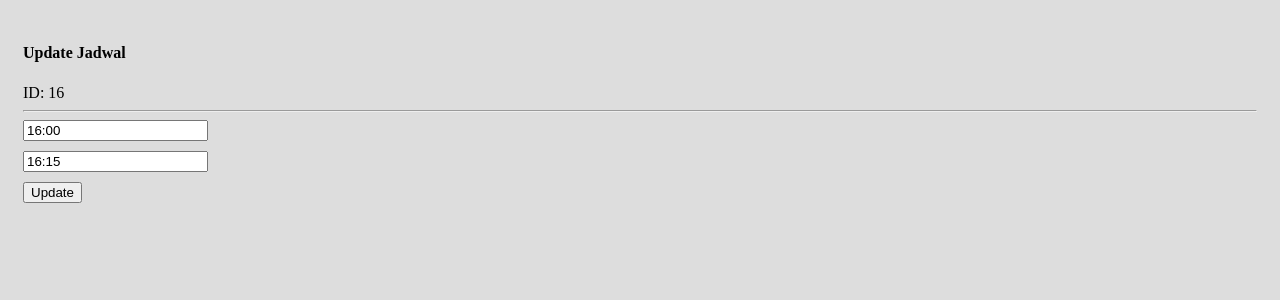
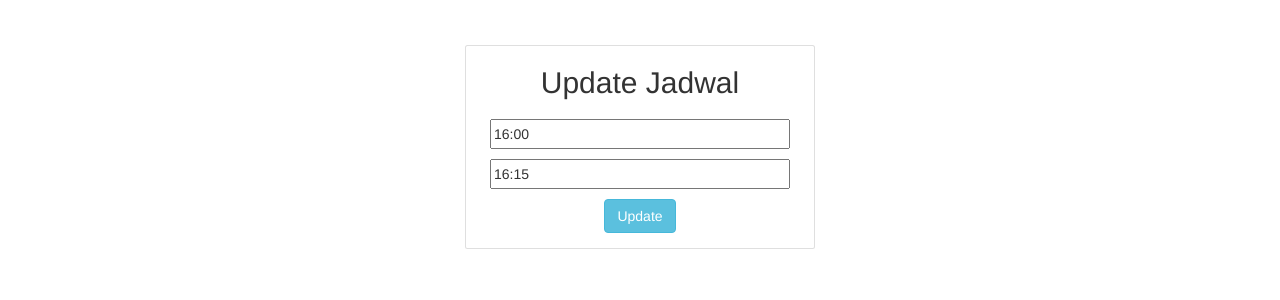
Before and after one commit to ahmadun/Car-Request, a PHP site: page /phpmailer/edit_jadwal.php?id=16 in a window 1280 px wide. Shown: the top 300 px of the page. Run offline with PHP 8.4, Linux system fonts and the light colour scheme; data comes from the database, SQL or seed files in the repository; data that the repository does not hold is empty; some libraries are stand-ins or nearby versions.

Commit message:
Update edit_jadwal.php

```diff
--- a/edit_jadwal.php
+++ b/edit_jadwal.php
@@ -1,21 +1,54 @@
 <!DOCTYPE html>
-<html>
+<html lang="en">
 <head>
-	<title>Admin</title>
-</head>
-<body style="padding:15px;background:#ddd">
-	<h4>Update Jadwal</h4>
+  <meta charset="UTF-8" />
+  <meta name="viewport" content="width=device-width, initial-scale=1.0" />
+  <title>USER</title>
+  <!-- bootstrap 5 css -->
+<link rel="stylesheet" href="css/bootstrap.min.css">
+    <link href="https://netdna.bootstrapcdn.com/bootstrap/3.0.0/css/bootstrap-glyphicons.css" rel="stylesheet">
+    <link rel="stylesheet" href="https://stackpath.bootstrapcdn.com/bootstrap/5.0.0-alpha2/css/bootstrap.min.css" integrity="sha384-DhY6onE6f3zzKbjUPRc2hOzGAdEf4/Dz+WJwBvEYL/lkkIsI3ihufq9hk9K4lVoK" crossorigin="anonymous" />
+    <link rel="stylesheet" href="https://cdn.jsdelivr.net/npm/bootstrap-icons@1.9.1/font/bootstrap-icons.css" />
+    <link rel="stylesheet" href="css/fontawesome.css">
+    <script src="https://code.jquery.com/jquery-3.6.0.min.js"></script>
+
+
+
+<body style="padding:15px;background: white;">
+<body>
+    <div class="container">
+      <div class="row">
+            <div class="col-md-4 offset-md-4 mt-5">
+              <body style="padding:15px;background:#ddd">
 <?php
-	include 'koneksi.php';
-	$id = @$_GET['id'];
-	$data = mysqli_query($koneksi,"select * from jadwal where id='$id'");
-	$d = mysqli_fetch_array($data);?>
-
+  include 'koneksi.php';
+  $id = @$_GET['id'];
+  $data = mysqli_query($koneksi,"select * from jadwal where id='$id'");
+  $d = mysqli_fetch_array($data);?>
+<body>
+               <div class="card" style="width: auto; height: auto;">
+                <div class="card-title text-center">
+    <h3 style="font-size: 30px;">Update Jadwal</h3>
+    <div class="card-body">
 <form action="update_jadwal.php?id=<?php echo $id ?>" method="post">
-ID: <?php echo $d['id']; ?><br><hr>
-<input style="margin-bottom:10px;" type="text" name="plan1" value="<?php echo $d['plan1']; ?>"><br>
-<input style="margin-bottom:10px;" type="text" name="plan3" value="<?php echo $d['plan3']; ?>"><br>
-<button type="submit">Update</button>
+  <table>
+          <form class="form-group" method="post">
+<input style="margin-bottom:10px; width: 300px; height: 30px;" type="text" name="plan1" value="<?php echo $d['plan1']; ?>"><br>
+<input style="margin-bottom:10px; width: 300px; height: 30px;" type="text" name="plan3" value="<?php echo $d['plan3']; ?>"><br>
+<button type="submit" class="btn btn-info">Update</button>
 </form>
 </body>
 </html>
+
+</tr></div>
+</table>
+</form>
+</div>
+</div>
+</div>
+</div>
+
+</body>
+        </section>
+        </body>
+</html>
```
